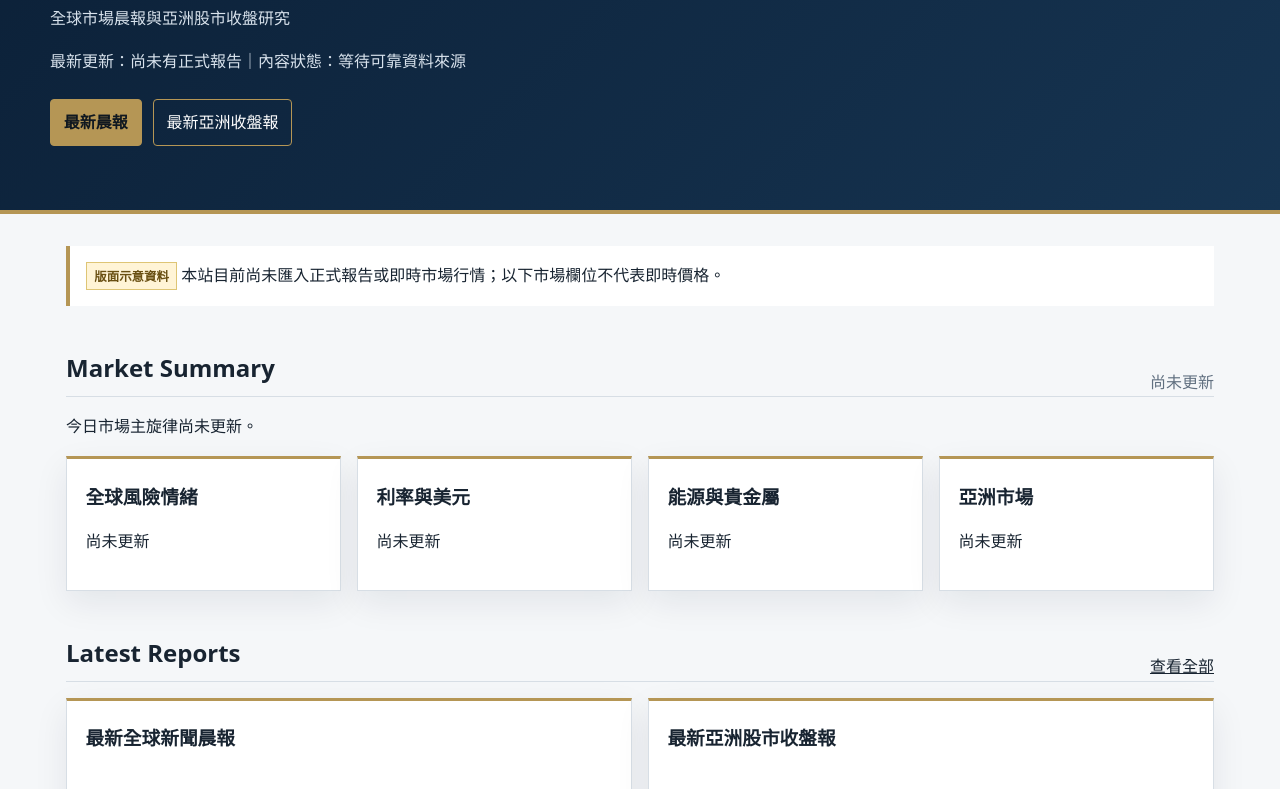
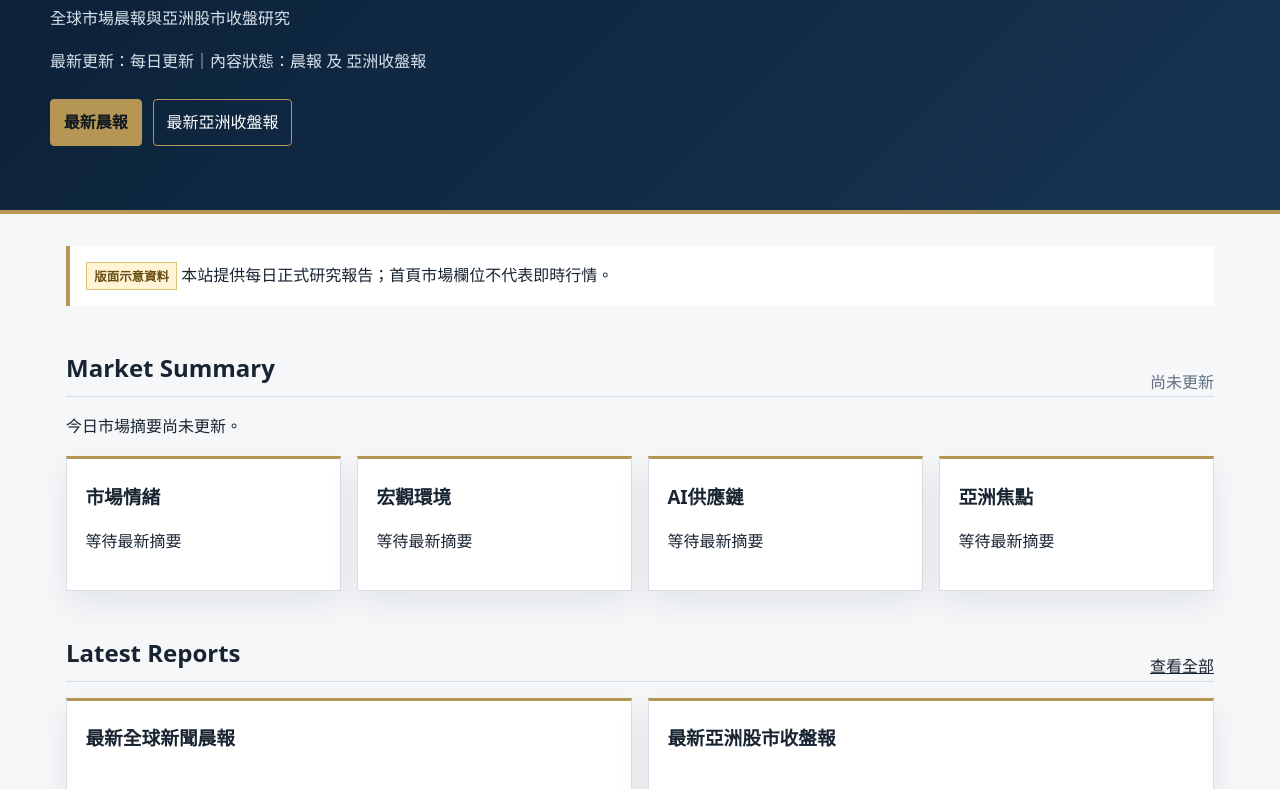
Before and after one commit to hsuchiaofu/asia-market-intelligence, a plain HTML site: page index.html in a window 1280 px wide. Shown: the part 311-1100 px from the top of the page. Drawn offline with Linux system fonts and the light colour scheme; no server answers.

Commit message:
Refine homepage Market Summary layout and labels

```diff
--- a/index.html
+++ b/index.html
@@ -39,7 +39,7 @@
         <div class="eyebrow">Independent Market Research</div>
         <h1>Asia Market<br>Intelligence</h1>
         <p>全球市場晨報與亞洲股市收盤研究</p>
-        <p class="muted">最新更新：尚未有正式報告｜內容狀態：等待可靠資料來源</p>
+        <p class="muted">最新更新：每日更新｜內容狀態：晨報 及 亞洲收盤報</p>
         <div class="actions">
           <a class="button primary" href="morning.html">最新晨報</a>
           <a class="button" href="asia-close.html">最新亞洲收盤報</a>
@@ -47,15 +47,15 @@
       </div>
     </section>
     <div class="container">
-      <div class="notice"><span class="sample-label">版面示意資料</span> 本站目前尚未匯入正式報告或即時市場行情；以下市場欄位不代表即時價格。</div>
+      <div class="notice"><span class="sample-label">版面示意資料</span> 本站提供每日正式研究報告；首頁市場欄位不代表即時行情。</div>
       <section class="section" aria-labelledby="summary-title">
         <div class="section-head"><h2 id="summary-title">Market Summary</h2><span class="muted">尚未更新</span></div>
-        <p>今日市場主旋律尚未更新。</p>
+        <p>今日市場摘要尚未更新。</p>
         <div class="grid cards">
-          <article class="card"><h3>全球風險情緒</h3><p>尚未更新</p></article>
-          <article class="card"><h3>利率與美元</h3><p>尚未更新</p></article>
-          <article class="card"><h3>能源與貴金屬</h3><p>尚未更新</p></article>
-          <article class="card"><h3>亞洲市場</h3><p>尚未更新</p></article>
+          <article class="card"><h3>市場情緒</h3><p>等待最新摘要</p></article>
+          <article class="card"><h3>宏觀環境</h3><p>等待最新摘要</p></article>
+          <article class="card"><h3>AI供應鏈</h3><p>等待最新摘要</p></article>
+          <article class="card"><h3>亞洲焦點</h3><p>等待最新摘要</p></article>
         </div>
       </section>
       <section class="section">
```
Also changed, not shown: 1 other file.
